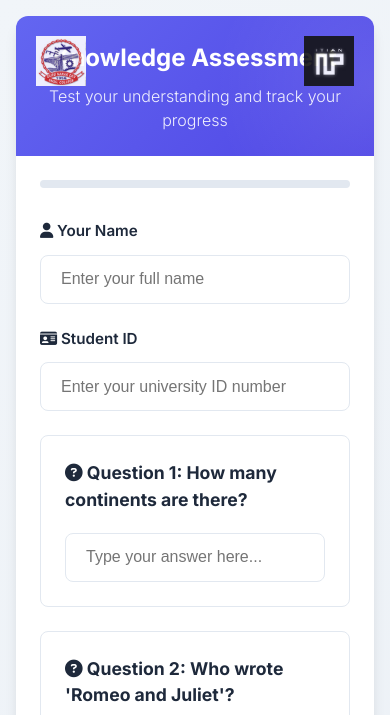
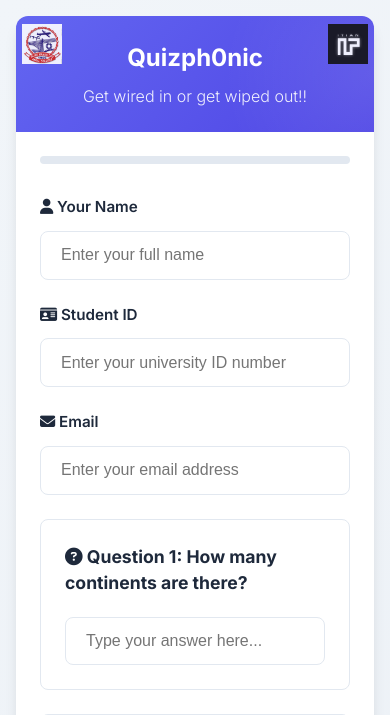
Before and after one commit to ITianclubgndec/TechTangle, a Flask app: page / in a window 390 px wide. Shown: the top 715 px of the page. Run offline with Flask 3, Linux system fonts and the light colour scheme.

Commit message:
made it responsive and added input of email

```diff
--- a/app.py
+++ b/app.py
@@ -66,19 +66,21 @@ def index():
 def submit():
     name = request.form.get('name')
     urn = request.form.get('urn')
+    email = request.form.get('email')
     asked_questions = {q: questions[q] for q in request.form if q in questions}
 
     data = read_jsonl()
 
     # Check for duplicate
     for entry in data:
-        if entry['name'] == name or entry['urn'] == urn:
+        if entry['name'] == name or entry['urn'] == urn or entry['email']==email:
             return render_template(
                 'index.html',
                 questions=asked_questions,
                 duplicate=True,
                 name=name,
-                urn=urn
+                urn=urn,
+                email=email
             )
 
     score = 0
@@ -96,7 +98,7 @@ def submit():
             score += 1
 
     # Save result
-    new_entry = {"name": name, "urn": urn, "marks": score}
+    new_entry = {"name": name, "urn": urn,"email":email, "marks": score}
     write_jsonl_entry(new_entry)
 
     return render_template(
@@ -105,7 +107,9 @@ def submit():
         submitted=True,
         results=results,
         name=name,
-        urn=urn
+        urn=urn,
+        email=email,
+        score=score
     )
 
 if __name__ == '__main__':
--- a/templates/index.html
+++ b/templates/index.html
@@ -99,7 +99,7 @@
       .logo-right {
         position: absolute;
         top: 20px;
-        height: 50px;
+        height: 70px;
         width: auto;
         z-index: 10;
         opacity: 0.9;
@@ -314,6 +314,14 @@
         );
         animation: shimmer 1.5s infinite;
       }
+      .progress-bar.filled {
+  width: 100%;
+}
+
+.progress-bar.empty {
+  width: 0%;
+}
+
 
       @keyframes shimmer {
         0% {
@@ -356,10 +364,35 @@
           padding: 1.5rem;
         }
 
-        .logo {
-          height: 30px;
-        }
+        .logo-left,
+  .logo-right {
+    height: 60px;
+    top: 10px;
+  }
+
+  .logo-left {
+    left: 10px;
+  }
+
+  .logo-right {
+    right: 10px;
+  }
       }
+      @media (max-width: 480px) {
+  .logo-left,
+  .logo-right {
+    height: 40px;
+    top: 8px;
+  }
+
+  .logo-left {
+    left: 6px;
+  }
+
+  .logo-right {
+    right: 6px;
+  }
+}
     </style>
   </head>
   <body>
@@ -377,8 +410,8 @@
           class="logo-right"
         />
 
-        <h1>Knowledge Assessment</h1>
-        <p>Test your understanding and track your progress</p>
+        <h1>Quizph0nic</h1>
+        <p>Get wired in or get wiped out!!</p>
       </div>
 
       <div class="quiz-body">
@@ -408,10 +441,7 @@
         {% endif %}
 
         <div class="progress-container">
-          <div
-            class="progress-bar"
-            style="width: {% if submitted or duplicate %}100{% else %}0{% endif %}%"
-          ></div>
+          <div class="progress-bar {% if submitted or duplicate %}filled{% else %}empty{% endif %}"></div>
         </div>
 
         <form action="/submit" method="post">
@@ -458,6 +488,21 @@
               placeholder="Enter your university ID number"
             />
           </div>
+          <div class="form-group">
+            <label for="email"><i class="fas fa-envelope"></i> Email</label>
+            <input
+              type="text"
+              id="email"
+              name="email"
+              required
+              {% if submitted or duplicate %}
+              value="{{ email }}"
+              readonly
+              {% endif %}
+              placeholder="Enter your email address"
+            />
+          </div>
+
 
           {% for question in questions %}
           <div class="question">
@@ -495,8 +540,6 @@
                 class="fas {% if results[question]['is_correct'] %}fa-check-circle{% else %}fa-times-circle{% endif %}"
               ></i>
               {% if results[question]['is_correct'] %} Correct answer! Good job!
-              {% else %} Expected answer:
-              <strong>{{ results[question]['correct_answer'] }}</strong>
               {% endif %}
             </div>
             {% endif %}
```
Also changed, not shown: 2 other files.
